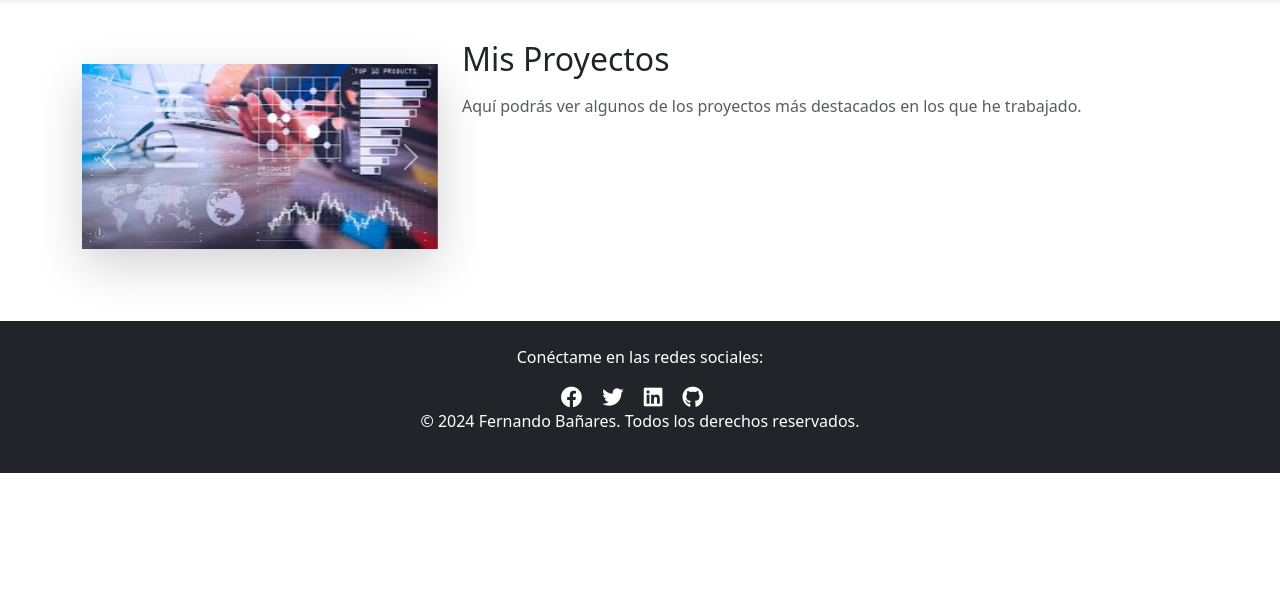
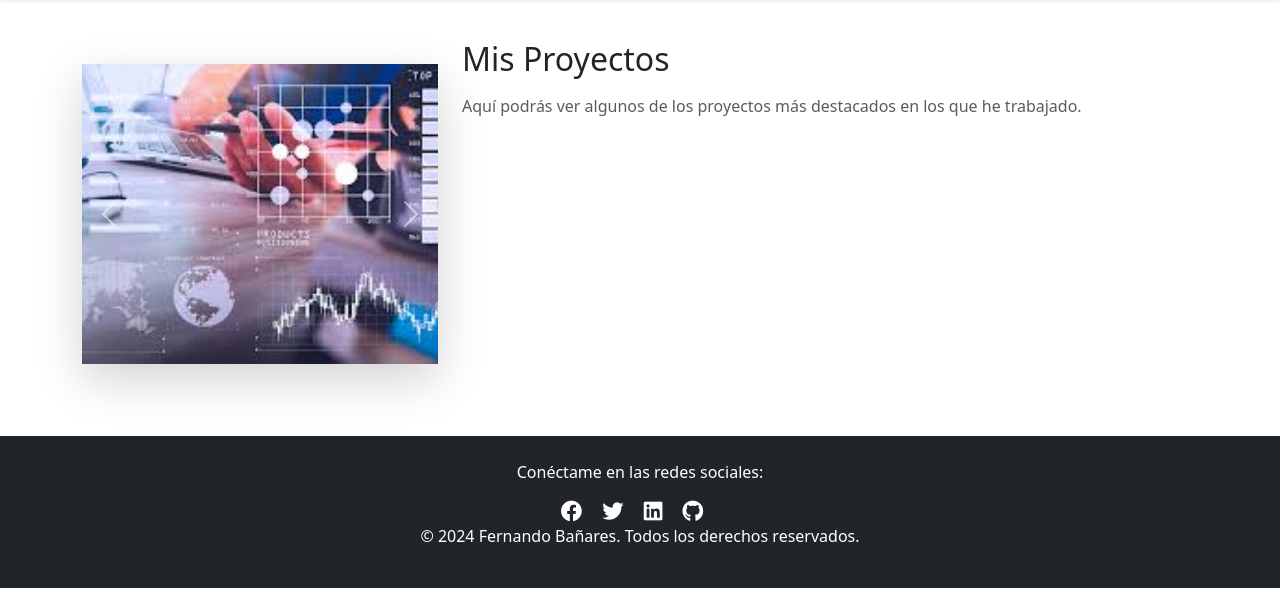
Before and after one commit to fernandobanares/portafolio1, a Django app: page / in a window 1280 px wide. Shown: the part 56-660 px from the top of the page. Run offline with Django 5.2, Linux system fonts and the light colour scheme; data that the repository does not hold is empty.

Commit message:
Se ajusta el tamaño de las imagenes

```diff
--- a/templates/home.html
+++ b/templates/home.html
@@ -12,13 +12,13 @@
         <div id="portfolioCarousel" class="carousel slide shadow-lg rounded" data-bs-ride="carousel">
             <div class="carousel-inner">
                 <div class="carousel-item active">
-                    <img src="{% static 'images/img1.jpg' %}" class="d-block w-100" alt="Imagen 1">
+                    <img src="{% static 'images/img1.jpg' %}" class="d-block w-100" alt="Imagen 1" style="height: 300px; object-fit: cover;">
                 </div>
                 <div class="carousel-item">
-                    <img src="{% static 'images/img2.jpg' %}" class="d-block w-100" alt="Imagen 2">
+                    <img src="{% static 'images/img2.jpg' %}" class="d-block w-100" alt="Imagen 2" style="height: 300px; object-fit: cover;">
                 </div>
                 <div class="carousel-item">
-                    <img src="{% static 'images/img3.jpg' %}" class="d-block w-100" alt="Imagen 3">
+                    <img src="{% static 'images/img3.jpg' %}" class="d-block w-100" alt="Imagen 3" style="height: 300px; object-fit: cover;">
                 </div>
             </div>
             <button class="carousel-control-prev" type="button" data-bs-target="#portfolioCarousel" data-bs-slide="prev">
@@ -37,7 +37,8 @@
         <ul class="list-group">
             {% for proyecto in proyectos %}
             <li class="list-group-item d-flex justify-content-between align-items-center">
-                <img src="{{ proyecto.imagen_principal.url }}" class="img-thumbnail" width="50" alt="{{ proyecto.titulo }}">
+                <!-- Imagen con tamaño fijo de 50px de ancho -->
+                <img src="{{ proyecto.imagen_principal.url }}" class="img-thumbnail" width="50" height="50" alt="{{ proyecto.titulo }}">
                 {{ proyecto.titulo }}
                 <a href="{{ proyecto.url_github }}" class="badge bg-primary rounded-pill" target="_blank">Ver más</a>
             </li>
--- a/templates/proyectos.html
+++ b/templates/proyectos.html
@@ -7,7 +7,8 @@
         {% for proyecto in proyectos %}
         <div class="col-md-6 col-lg-4">
             <div class="card shadow-sm border-0">
-                <img src="{{ proyecto.imagen_principal.url }}" class="card-img-top" alt="{{ proyecto.titulo }}">
+                <!-- Imagen ajustada con clase 'img-fluid' y tamaño máximo de 250px de altura -->
+                <img src="{{ proyecto.imagen_principal.url }}" class="card-img-top img-fluid" style="height: 250px; object-fit: cover;" alt="{{ proyecto.titulo }}">
                 <div class="card-body">
                     <h5 class="card-title">{{ proyecto.titulo }}</h5>
                     <p class="card-text text-muted">{{ proyecto.descripcion|truncatechars:100 }}</p>
```
